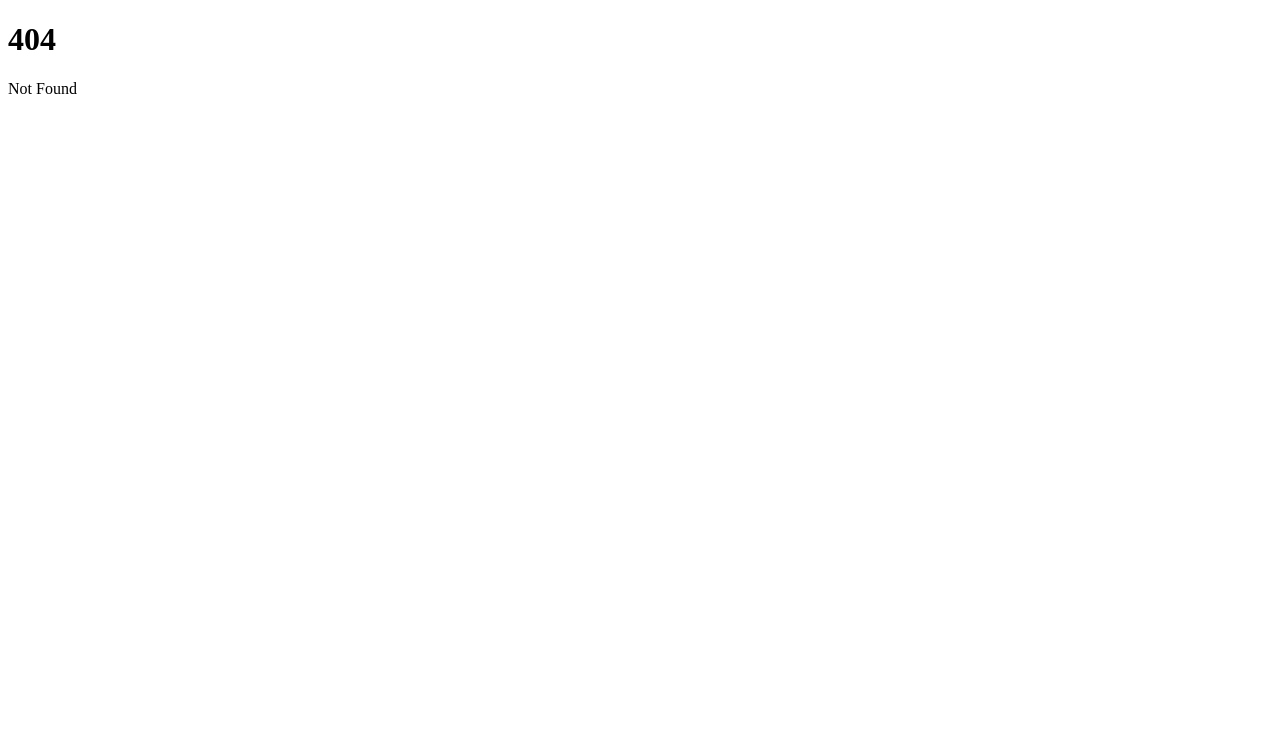
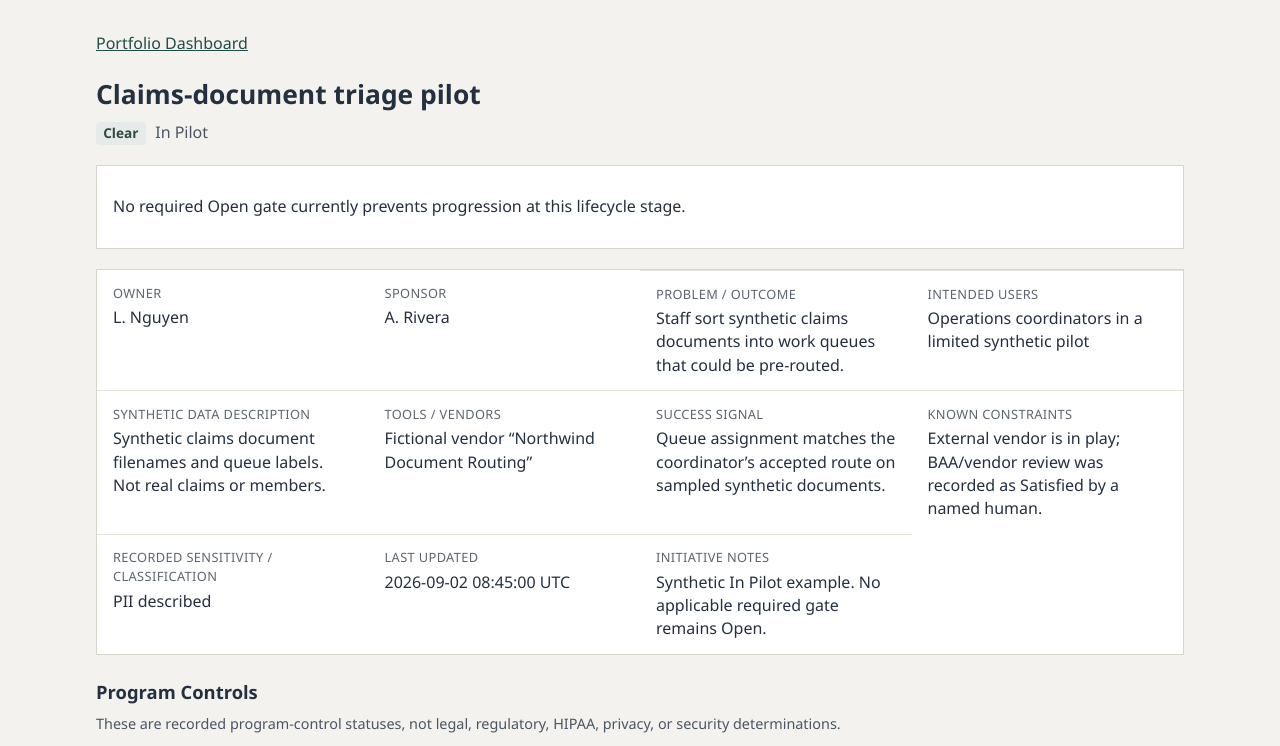
Before and after one commit to Hanzo9L/ai-program-control-workbench, a SvelteKit app: page /initiatives/syn-claims-document-triage in a window 1280 px wide. Before the commit this address had no page. Shown: the top 746 px of the page. Built offline with nearby package versions, Linux system fonts and the light colour scheme.

Commit message:
Add validated workflow detail screen

```diff
--- /dev/null
+++ b/src/routes/initiatives/[id]/+page.svelte
@@ -0,0 +1,343 @@
+<script lang="ts">
+	import type { Initiative } from '$lib/domain/types';
+
+	let { data }: { data: { initiative: Initiative } } = $props();
+
+	const initiative = $derived(data.initiative);
+	const openGates = $derived(initiative.gates.filter((gate) => gate.status === 'Open'));
+
+	function named(value: string | null) {
+		return value ?? 'Not named';
+	}
+
+	function formatTimestamp(value: string) {
+		return value.replace('T', ' ').replace('Z', ' UTC');
+	}
+</script>
+
+<svelte:head>
+	<title>{initiative.name} — AI Program Control & Risk Workbench</title>
+</svelte:head>
+
+<main class="page">
+	<p class="nav">
+		<a href="/">Portfolio Dashboard</a>
+	</p>
+
+	<header class="header">
+		<h1 data-initiative-name>{initiative.name}</h1>
+		<p class="meta">
+			<span
+				class="readiness"
+				class:readiness-blocked={initiative.readiness === 'Blocked'}
+				class:readiness-clear={initiative.readiness === 'Clear'}
+				data-readiness={initiative.readiness}
+			>
+				{initiative.readiness}
+			</span>
+			<span data-lifecycle={initiative.lifecycleState}>{initiative.lifecycleState}</span>
+		</p>
+	</header>
+
+	<section class="readiness-note" aria-label="Readiness explanation">
+		{#if initiative.readiness === 'Blocked'}
+			<p>
+				Blocked because these Open gates currently prevent progression:
+			</p>
+			<ul data-blocked-open-gates>
+				{#each openGates as gate (gate.key)}
+					<li>{gate.label}</li>
+				{/each}
+			</ul>
+		{:else}
+			<p data-clear-explanation>
+				No required Open gate currently prevents progression at this lifecycle stage.
+			</p>
+		{/if}
+	</section>
+
+	<section aria-label="Initiative details">
+		<dl class="details">
+			<div>
+				<dt>Owner</dt>
+				<dd>{named(initiative.owner)}</dd>
+			</div>
+			<div>
+				<dt>Sponsor</dt>
+				<dd>{named(initiative.sponsor)}</dd>
+			</div>
+			<div>
+				<dt>Problem / outcome</dt>
+				<dd>{initiative.problemOutcome}</dd>
+			</div>
+			<div>
+				<dt>Intended users</dt>
+				<dd>{initiative.intendedUsers}</dd>
+			</div>
+			<div>
+				<dt>Synthetic data description</dt>
+				<dd>{initiative.syntheticDataDescription}</dd>
+			</div>
+			<div>
+				<dt>Tools / vendors</dt>
+				<dd>{initiative.toolsVendors}</dd>
+			</div>
+			<div>
+				<dt>Success signal</dt>
+				<dd>{initiative.successSignal}</dd>
+			</div>
+			<div>
+				<dt>Known constraints</dt>
+				<dd>{initiative.knownConstraints}</dd>
+			</div>
+			<div>
+				<dt>Recorded sensitivity / classification</dt>
+				<dd>{initiative.classification ?? 'Not recorded'}</dd>
+			</div>
+			<div>
+				<dt>Last updated</dt>
+				<dd>{formatTimestamp(initiative.lastUpdated)}</dd>
+			</div>
+			<div>
+				<dt>Initiative notes</dt>
+				<dd>{initiative.notes}</dd>
+			</div>
+		</dl>
+	</section>
+
+	<section aria-label="Program controls">
+		<h2>Program Controls</h2>
+		<p class="section-note">
+			These are recorded program-control statuses, not legal, regulatory, HIPAA, privacy, or security
+			determinations.
+		</p>
+		<table>
+			<thead>
+				<tr>
+					<th scope="col">Control</th>
+					<th scope="col">Status</th>
+					<th scope="col">Owner</th>
+					<th scope="col">Notes</th>
+					<th scope="col">Recorded decision</th>
+				</tr>
+			</thead>
+			<tbody>
+				{#each initiative.gates as gate (gate.key)}
+					<tr data-gate-key={gate.key} class:gate-open={gate.status === 'Open'}>
+						<th scope="row">{gate.label}</th>
+						<td>
+							<span class="gate-status" data-gate-status={gate.status}>{gate.status}</span>
+						</td>
+						<td>{named(gate.owner)}</td>
+						<td>{gate.notes || '—'}</td>
+						<td>
+							{#if gate.recordedDecision}
+								{gate.recordedDecision.actor}, {formatTimestamp(gate.recordedDecision.recordedAt)}
+							{:else}
+								—
+							{/if}
+						</td>
+					</tr>
+				{/each}
+			</tbody>
+		</table>
+	</section>
+
+	<section class="suggestions" aria-label="AI-assisted suggestions">
+		<h2>AI-assisted suggestions</h2>
+		<p class="section-note">
+			These are suggestions only. They are distinct from recorded human decisions and do not change
+			lifecycle, readiness, classification, or gate status.
+		</p>
+		{#if initiative.aiSuggestions.length === 0}
+			<p>No suggestions recorded.</p>
+		{:else}
+			<ul data-ai-suggestions>
+				{#each initiative.aiSuggestions as suggestion, index (index)}
+					<li>
+						<p class="suggestion-kind">{suggestion.kind}</p>
+						<p>{suggestion.text}</p>
+					</li>
+				{/each}
+			</ul>
+		{/if}
+	</section>
+
+	<p class="disclaimer" role="note">
+		All data on this page is synthetic. This application does not determine legal, regulatory, HIPAA,
+		privacy, or security compliance.
+	</p>
+</main>
+
+<style>
+	:global(body) {
+		margin: 0;
+		background: #f3f2ee;
+		color: #243040;
+		font-family:
+			'Segoe UI',
+			system-ui,
+			sans-serif;
+		line-height: 1.45;
+	}
+
+	.page {
+		max-width: 68rem;
+		margin: 0 auto;
+		padding: 2rem 1.25rem 3rem;
+	}
+
+	.nav {
+		margin: 0 0 1.25rem;
+	}
+
+	.nav a,
+	.header h1 {
+		color: inherit;
+	}
+
+	.nav a {
+		color: #1f4e46;
+	}
+
+	.header h1 {
+		margin: 0 0 0.5rem;
+		font-size: 1.65rem;
+		font-weight: 650;
+	}
+
+	.meta {
+		margin: 0;
+		display: flex;
+		flex-wrap: wrap;
+		gap: 0.6rem;
+		align-items: center;
+		color: #4b5563;
+	}
+
+	.readiness {
+		display: inline-block;
+		padding: 0.1rem 0.45rem;
+		border-radius: 0.25rem;
+		font-size: 0.85rem;
+		font-weight: 600;
+	}
+
+	.readiness-blocked {
+		background: #efe0c8;
+		color: #5a3f16;
+	}
+
+	.readiness-clear {
+		background: #e4ebe8;
+		color: #2f4a43;
+	}
+
+	.readiness-note,
+	.details,
+	table,
+	.suggestions,
+	.disclaimer {
+		background: #fff;
+		border: 1px solid #d8d5cc;
+	}
+
+	.readiness-note,
+	.suggestions,
+	.disclaimer {
+		padding: 0.85rem 1rem;
+		margin: 1.25rem 0 0;
+	}
+
+	.details {
+		display: grid;
+		grid-template-columns: repeat(auto-fit, minmax(16rem, 1fr));
+		gap: 0;
+		margin: 1.25rem 0 0;
+	}
+
+	.details div {
+		padding: 0.85rem 1rem;
+		border-top: 1px solid #e6e3db;
+	}
+
+	.details div:first-child,
+	.details div:nth-child(2) {
+		border-top: 0;
+	}
+
+	dt {
+		font-size: 0.8rem;
+		text-transform: uppercase;
+		letter-spacing: 0.03em;
+		color: #5c6570;
+		margin: 0 0 0.25rem;
+	}
+
+	dd {
+		margin: 0;
+	}
+
+	h2 {
+		margin: 1.5rem 0 0.5rem;
+		font-size: 1.15rem;
+	}
+
+	.section-note {
+		margin: 0 0 0.75rem;
+		color: #4b5563;
+		font-size: 0.9rem;
+	}
+
+	table {
+		width: 100%;
+		border-collapse: collapse;
+	}
+
+	th,
+	td {
+		text-align: left;
+		vertical-align: top;
+		padding: 0.75rem 0.8rem;
+		border-top: 1px solid #e6e3db;
+		font-size: 0.95rem;
+	}
+
+	thead th {
+		background: #eceae4;
+		border-top: 0;
+		font-size: 0.8rem;
+		text-transform: uppercase;
+		letter-spacing: 0.03em;
+		color: #4b5563;
+	}
+
+	.gate-open {
+		background: #f7f1e8;
+	}
+
+	.gate-status {
+		font-weight: 600;
+	}
+
+	.suggestions ul {
+		margin: 0;
+		padding-left: 1.1rem;
+	}
+
+	.suggestions li + li {
+		margin-top: 0.75rem;
+	}
+
+	.suggestion-kind {
+		margin: 0 0 0.2rem;
+		font-size: 0.8rem;
+		text-transform: uppercase;
+		letter-spacing: 0.03em;
+		color: #5c6570;
+	}
+
+	.suggestions li p:last-child {
+		margin: 0;
+	}
+</style>
--- /dev/null
+++ b/src/routes/initiatives/[id]/+page.ts
@@ -0,0 +1,13 @@
+import { error } from '@sveltejs/kit';
+import { SYNTHETIC_INITIATIVES } from '$lib/domain/fixtures';
+import type { PageLoad } from './$types';
+
+export const load: PageLoad = ({ params }) => {
+	const initiative = SYNTHETIC_INITIATIVES.find((item) => item.id === params.id);
+
+	if (!initiative) {
+		error(404, 'Initiative not found');
+	}
+
+	return { initiative };
+};
```
Also changed, not shown: src/routes/+page.svelte (+7 -1 lines), 1 other file (tests, documents, lock files or other folders).
